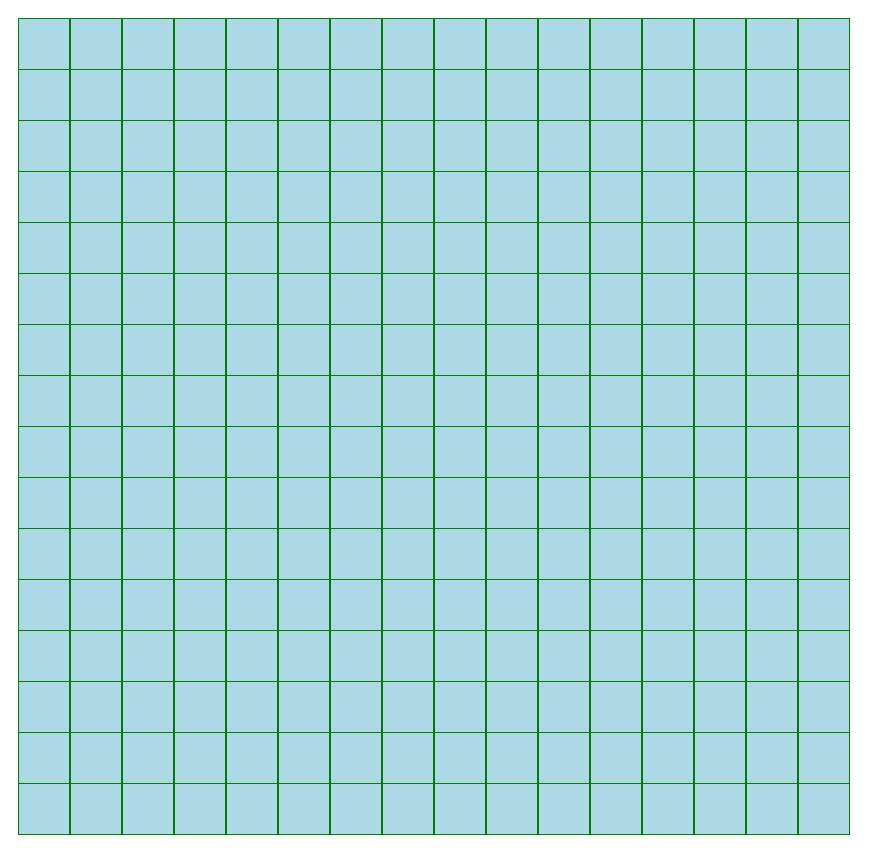
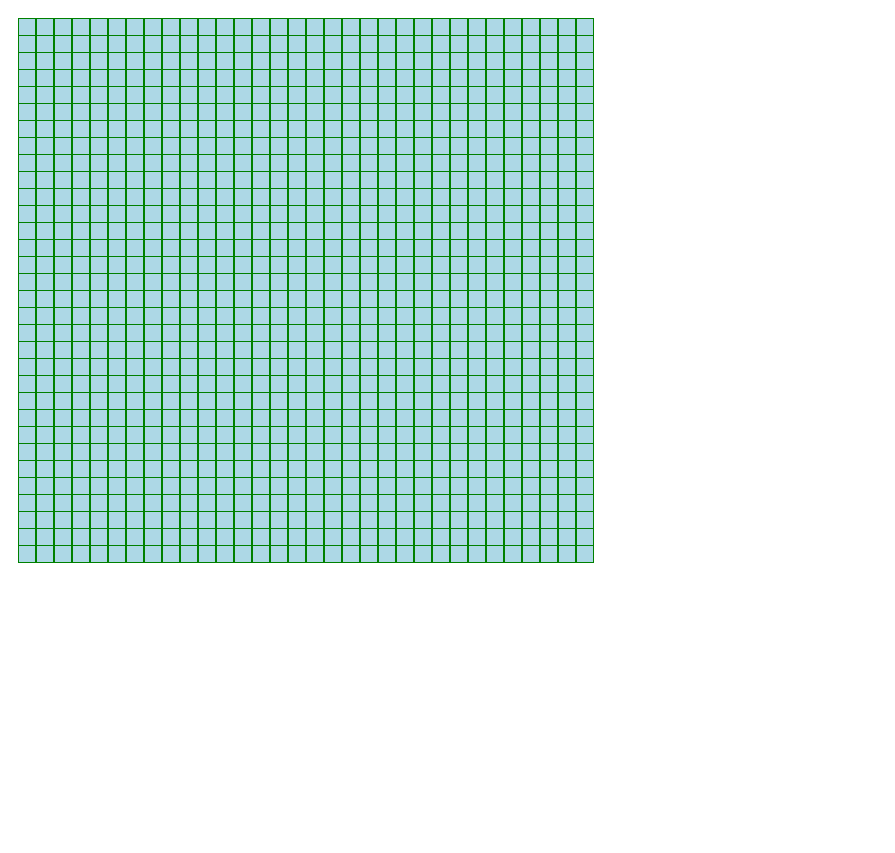
Before and after one commit to bradenr402/etch-a-sketch, a plain HTML site: page index.html in a window 1280 px wide. Shown: the whole page, without its empty margins (0-895 px from the left). After the commit the page ends 800 px from the top, so only its background shows below. Drawn offline with Linux system fonts and the light colour scheme.

Commit message:
Create grid & add color for easier visibility

```diff
--- a/script.js
+++ b/script.js
@@ -1,14 +1,14 @@
 const container = document.querySelector('.container');
 
-for (let i = 0; i < 16; i++) {
-    let parentDiv = document.createElement('div');
-    parentDiv.classList.add('column')
+for (let i = 0; i < 32; i++) {
+    let columnDiv = document.createElement('div');
+    columnDiv.classList.add('column')
 
-    for (let j = 0; j < 16; j++) {
-        let childDiv = document.createElement('div')
-        childDiv.classList.add('square')
-        parentDiv.appendChild(childDiv);
+    for (let j = 0; j < 32; j++) {
+        let squareDiv = document.createElement('div')
+        squareDiv.classList.add('square')
+        columnDiv.appendChild(squareDiv);
     }
 
-    container.appendChild(parentDiv);
+    container.appendChild(columnDiv);
 }
--- a/style.css
+++ b/style.css
@@ -20,12 +20,12 @@ body > div {
 }
 
 .square {
-    width: 50px;
-    height: 50px;
+    width: 1em;
+    height: 1em;
     margin: 1px;
     background-color: lightblue;
 }
 
-.square:hover {
+div.color {
     background-color: #006fee;
 }
```
